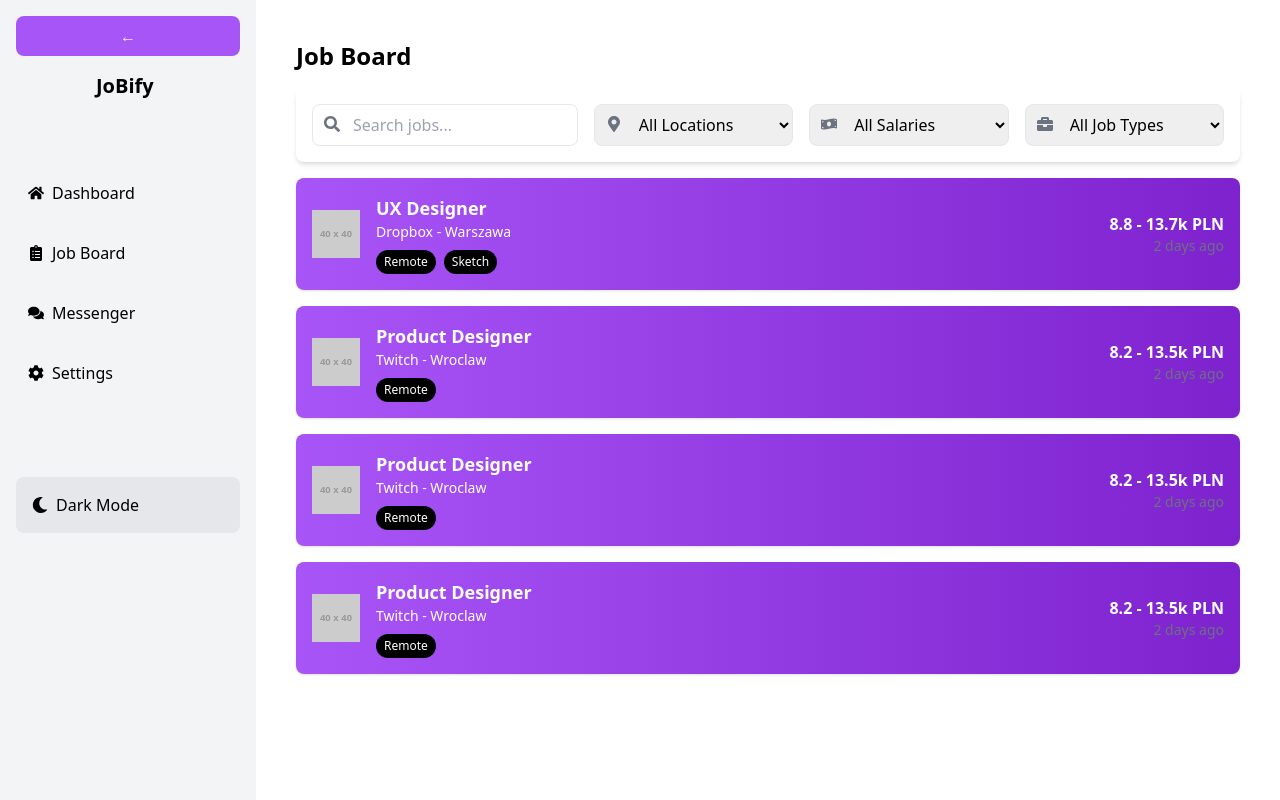
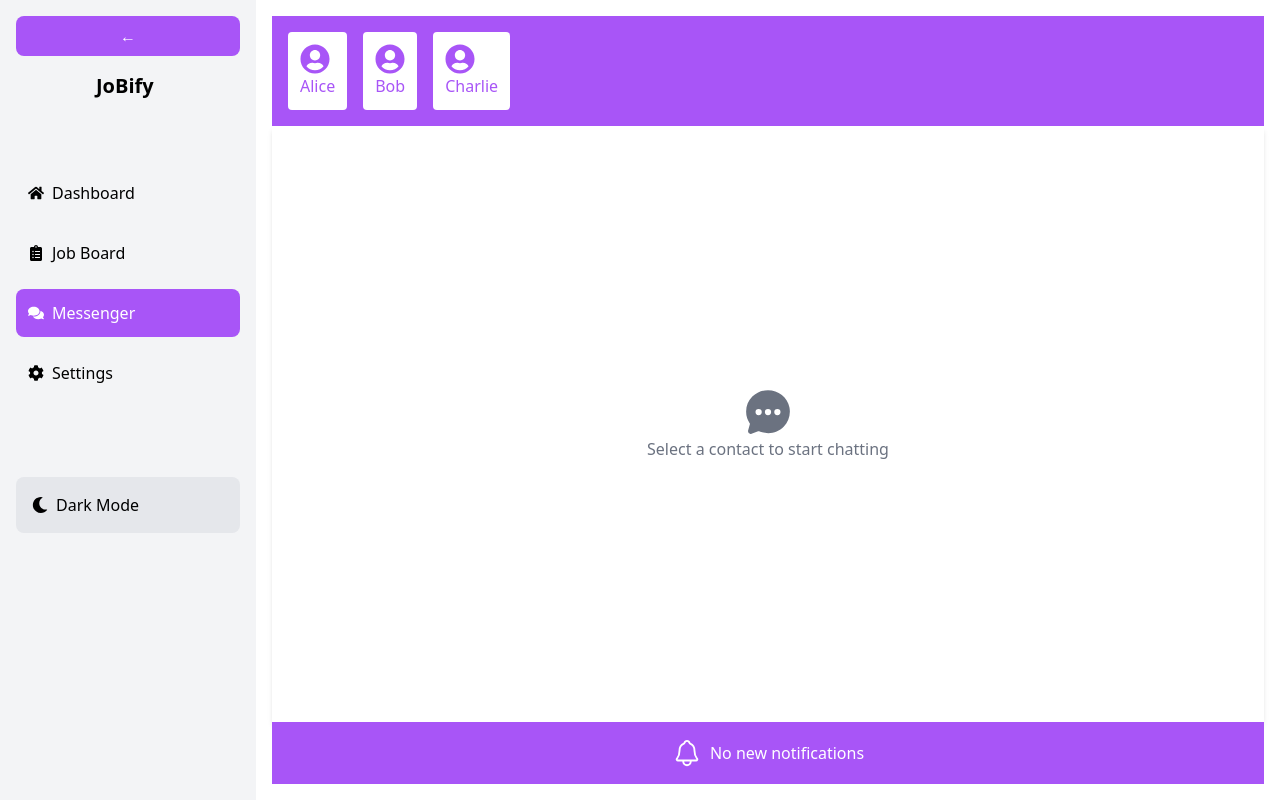
Before and after one commit to AnujNdas/Jobify, a React app in the folder Frontend/: page /messages in a window 1280 px wide. Built offline with nearby package versions, Linux system fonts and the light colour scheme; the HTML template or start-up script is replaced by a standard one.

Commit message:
development

```diff
--- a/Frontend/src/components/Sidebar.jsx
+++ b/Frontend/src/components/Sidebar.jsx
@@ -11,7 +11,7 @@ export default function Sidebar() {
   const menuItems = [
     { name: "Dashboard", path: "/", icon: <FaHome /> },
     { name: "Job Board", path: "/jobs", icon: <FaClipboardList /> },
-    { name: "Messenger", path: "/messenger", icon: <FaComments /> },
+    { name: "Messenger", path: "/messages", icon: <FaComments /> },
     { name: "Settings", path: "/settings", icon: <FaCog /> }
   ];
 
--- /dev/null
+++ b/Frontend/src/pages/Messenger.jsx
@@ -0,0 +1,78 @@
+import React, { useState } from 'react';
+import { IoChatbubbleEllipses, IoNotificationsOutline } from 'react-icons/io5';
+import { FaUserCircle } from 'react-icons/fa';
+import { useTheme } from '../context/ThemeContext';
+
+const Messenger = () => {
+    const {isDarkMode} = useTheme();
+    const [contacts, setContacts] = useState([
+        { id: 1, name: 'Alice', status: 'online' },
+        { id: 2, name: 'Bob', status: 'offline' },
+        { id: 3, name: 'Charlie', status: 'online' },
+    ]);
+
+    const [selectedContact, setSelectedContact] = useState(null);
+    const [messages, setMessages] = useState([]);
+    const [newMessage, setNewMessage] = useState('');
+
+    const handleSendMessage = () => {
+        if (newMessage.trim()) {
+            setMessages([...messages, { text: newMessage, sender: 'You' }]);
+            setNewMessage('');
+        }
+    };
+
+    return (
+        <div className="flex flex-col h-full">
+            <div className="w-full flex space-x-4 p-4 bg-purple-500 text-white">
+                {contacts.map((contact) => (
+                    <div
+                        key={contact.id}
+                        className={`p-3 rounded cursor-pointer ${isDarkMode ? 'bg-darkCard text-white' : "bg-white"} text-purple-500`}
+                        onClick={() => setSelectedContact(contact)}
+                    >
+                        <FaUserCircle className="text-3xl" />
+                        <span>{contact.name}</span>
+                    </div>
+                ))}
+            </div>
+
+            <div className={`flex-1 flex flex-col ${isDarkMode ? "bg-darkCard text-white" : "bg-white"} shadow-md p-4`}>
+                {selectedContact ? (
+                    <div className="flex-1">
+                        <h2 className="text-lg font-bold mb-4 text-purple-500">Chat with {selectedContact.name}</h2>
+                        <div className="flex-1 overflow-y-auto border p-3 rounded mb-4">
+                            {messages.map((msg, index) => (
+                                <div key={index} className={`p-2 rounded ${msg.sender === 'You' ? 'bg-purple-500 text-white ml-auto w-fit' : 'bg-gray-200 text-black w-fit'}`}>
+                                    {msg.text}
+                                </div>
+                            ))}
+                        </div>
+                        <div className="flex items-center space-x-2">
+                            <input
+                                type="text"
+                                placeholder="Type a message..."
+                                value={newMessage}
+                                onChange={(e) => setNewMessage(e.target.value)}
+                                className="flex-1 p-2 border rounded"
+                            />
+                            <button onClick={handleSendMessage} className="bg-purple-500 text-white px-4 py-2 rounded">Send</button>
+                        </div>
+                    </div>
+                ) : (
+                    <div className="flex flex-col items-center justify-center flex-1 text-gray-500">
+                        <IoChatbubbleEllipses size={50} />
+                        <p>Select a contact to start chatting</p>
+                    </div>
+                )}
+            </div>
+
+            <div className="w-full bg-purple-500 p-4 flex items-center justify-center text-white">
+                <IoNotificationsOutline size={30} />
+                <span className="ml-2">No new notifications</span>
+            </div>
+        </div>
+    );
+};
+
+export default Messenger;
--- a/Frontend/src/pages/Setting.jsx
+++ b/Frontend/src/pages/Setting.jsx
@@ -1,7 +1,9 @@
 import { useState } from "react";
 import { FaUser, FaLock, FaBell, FaCogs, FaPalette } from "react-icons/fa";
+import { useTheme } from "../context/ThemeContext"; // Ensure dark mode applies correctly
 
 export default function Settings() {
+  const {isDarkMode} = useTheme()
   const [activeTab, setActiveTab] = useState("profile");
 
   const tabs = [
@@ -13,7 +15,7 @@ export default function Settings() {
   ];
 
   return (
-    <div className="p-6 bg-white shadow-lg rounded-2xl max-w-3xl mx-auto mt-10">
+    <div className={`p-6 ${isDarkMode ? "bg-darkBg text-darkText" : "bg-white text-black"} shadow-lg rounded-2xl mx-auto mt-10`}>
       {/* Search Bar */}
       <div className="mb-4">
         <input
--- a/Frontend/src/routes/AppRoutes.jsx
+++ b/Frontend/src/routes/AppRoutes.jsx
@@ -3,6 +3,7 @@ import Landing from "../pages/Landing";
 import JobBoard from "../pages/JobBoard";
 import Sidebar from "../components/Sidebar";
 import Settings from "../pages/Setting";
+import Messenger from "../pages/Messenger";
 
 export default function AppRoutes() {
   return (
@@ -13,7 +14,7 @@ export default function AppRoutes() {
           <Routes>
             <Route path="/" element={<Landing />} />
             <Route path="/jobs" element={<JobBoard />} />
-            <Route path="/messages" element={<JobBoard />} />
+            <Route path="/messages" element={<Messenger />} />
             <Route path="/settings" element={<Settings />} />
           </Routes>
         </div>
```
